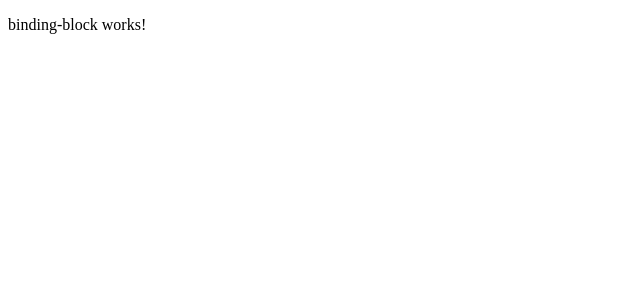
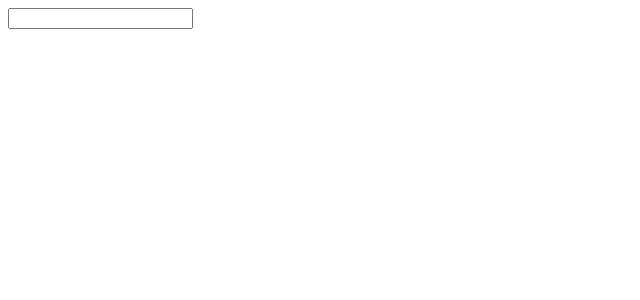
Before and after one commit to haxul/angular2-course, an Angular app: page /list1 in a window 1280 px wide. Shown: the top 300 px of the page, without its empty margins (0-640 px from the left). Built offline with nearby package versions, Linux system fonts and the light colour scheme.

Commit message:
lesson 3

```diff
--- a/src/app/binding-block/binding-block.component.html
+++ b/src/app/binding-block/binding-block.component.html
@@ -1 +1 @@
-<p>binding-block works!</p>
+<input type="number" [disabled]="checked"  (input)="handle($event)">
--- a/src/app/binding-block/binding-block.component.ts
+++ b/src/app/binding-block/binding-block.component.ts
@@ -1,4 +1,4 @@
-import { Component, OnInit } from '@angular/core';
+import {Component, OnInit} from '@angular/core';
 
 @Component({
   selector: 'app-binding-block',
@@ -7,9 +7,16 @@ import { Component, OnInit } from '@angular/core';
 })
 export class BindingBlockComponent implements OnInit {
 
-  constructor() { }
+  constructor() {
+  }
 
+  checked: boolean = false
+  range: string
+  handle(e:any) :void {
+    console.log(e.target.value)
+  }
   ngOnInit(): void {
+
   }
 
 }
```
